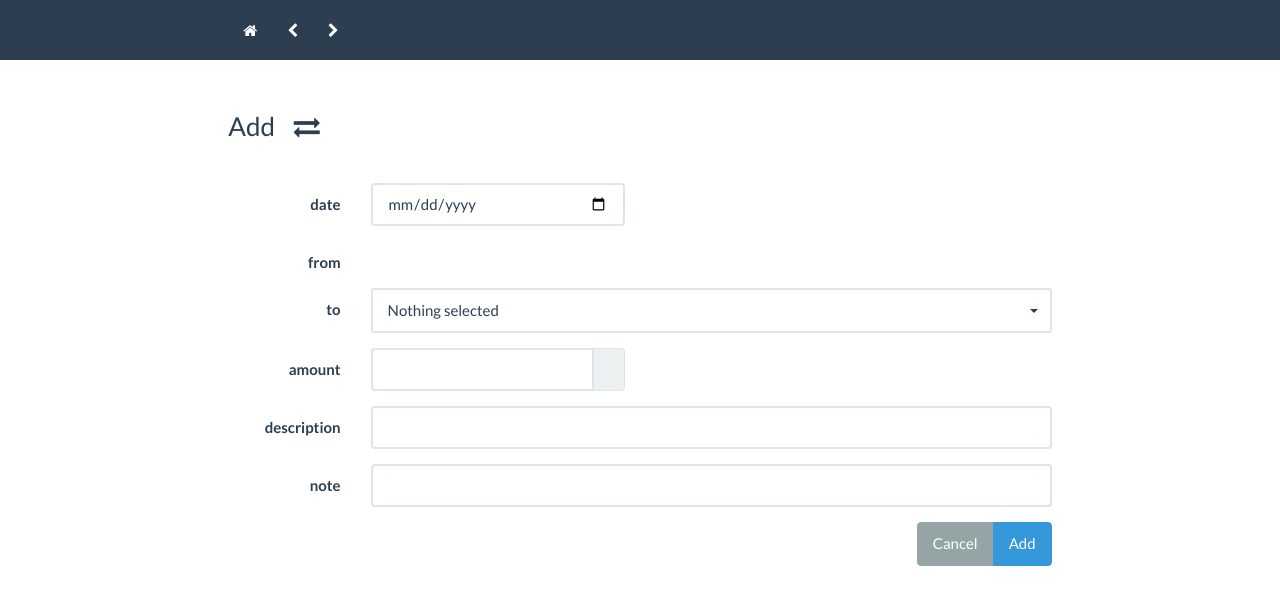
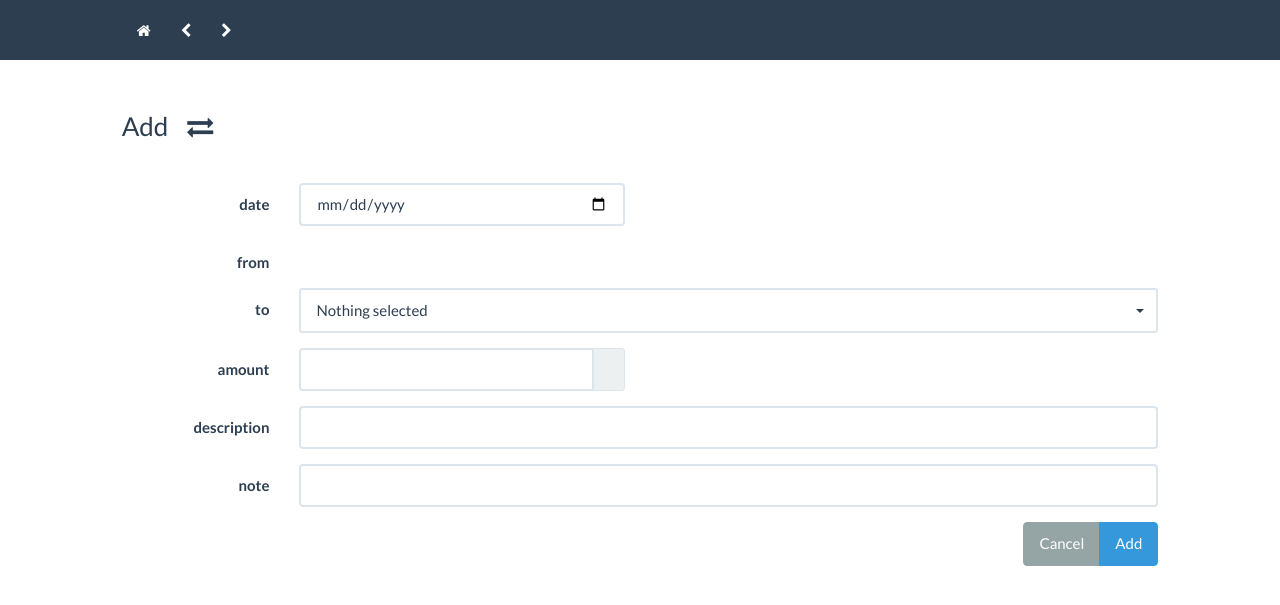
Before and after one commit to gomar/money_dashboard, a Flask app: template app/templates/add_transfer.html in a window 1280 px wide. Shown: the top 605 px of the page. Run offline with Flask 2, Linux system fonts and the light colour scheme; the template is opened without the code that fills it: values that come from a table or form of the project are taken from there, others are empty; some libraries are stand-ins or nearby versions.

Commit message:
fine tuning the grid again

```diff
--- a/app/templates/common/layout.html
+++ b/app/templates/common/layout.html
@@ -4,7 +4,7 @@
     <div class="navbar navbar-default navbar-fixed-top" role="navigation">
       <div class="container-fluid">
         <div class="row">
-          <div class="col-lg-8 col-lg-offset-2 col-md-10 col-md-offset-1 col-sm-10 col-sm-offset-1 col-xs-12">
+          <div class="col-lg-10 col-lg-offset-1 col-md-10 col-md-offset-1 col-sm-10 col-sm-offset-1 col-xs-12">
             <div class="navbar-header">
               <button type="button" class="navbar-toggle" data-toggle="collapse" data-target=".navbar-collapse">
                 <span class="sr-only">Toggle navigation</span>
--- a/app/templates/common/layout_no_navbar.html
+++ b/app/templates/common/layout_no_navbar.html
@@ -32,7 +32,7 @@
 
     <div class="container-fluid">
       <div class="row">
-        <div class="col-lg-8 col-lg-offset-2 col-md-10 col-md-offset-1 col-sm-10 col-sm-offset-1 col-xs-12">
+        <div class="col-lg-10 col-lg-offset-1 col-md-10 col-md-offset-1 col-sm-10 col-sm-offset-1 col-xs-12">
           {% block body %}{% endblock %}
         </div>
       </div>
--- a/app/views.py
+++ b/app/views.py
@@ -423,6 +423,8 @@ def scheduled_transactions(account_id):
 
     pd.to_datetime(data['next_occurence'])
 
+    data = data.rename(columns={'next_occurence': 'next occurence'})
+
     pd.set_option('display.max_colwidth', 1000)
 
     # category icons
@@ -451,7 +453,7 @@ def scheduled_transactions(account_id):
     data['action'] += '</ul></div>'
 
     # sorting based on next occurence
-    data = data.sort('next_occurence')
+    data = data.sort('next occurence')
 
     # adding the total amount
     currency = '(<i class="fa fa-%s"></i>)' % account.currency
@@ -462,7 +464,7 @@ def scheduled_transactions(account_id):
     data['amount %s' % currency].loc[data['amount'] < 0] = "<p class='text-danger'> <i class='fa fa-chevron-down'></i> " + data[data['amount'] < 0]['amount'].astype(str) + "</p>"
 
     # displaying the pandas data as an html table
-    data = data[['action', 'next_occurence', 'description',
+    data = data[['action', 'next occurence', 'description',
                  'category', 'amount %s' % currency,
                  'every']]
 
```
